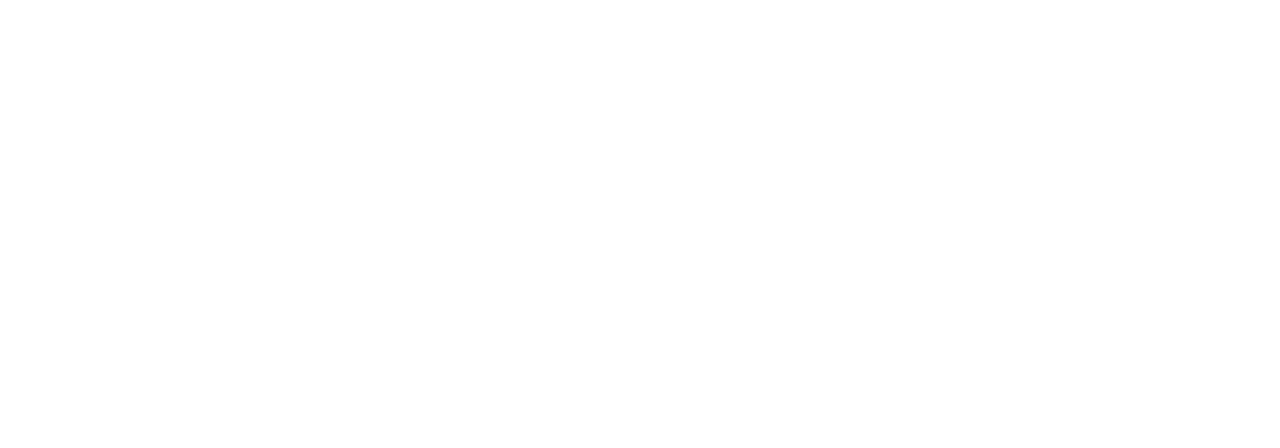
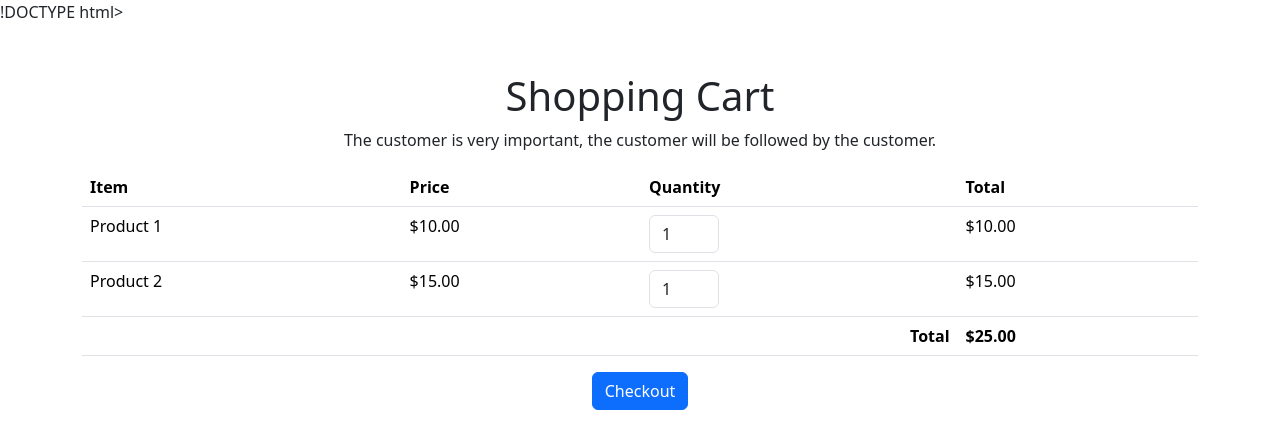
Before and after one commit to acciojob/bootstrap-shopping-cart-praveensingh1999, a website: page main.html in a window 1280 px wide. Drawn offline with nearby package versions, Linux system fonts and the light colour scheme.

Commit message:
created a submission

```diff
--- a/main.html
+++ b/main.html
@@ -1,16 +1,54 @@
-<!DOCTYPE html>
-
-<html>
+!DOCTYPE html>
+<html lang="en">
 
 <head>
-	<link rel="stylesheet" href="styles.css">
+    <meta charset="UTF-8">
+    <meta name="viewport" content="width=device-width, initial-scale=1.0">
+    <link rel="stylesheet" href="styles.css">
+    <link href="https://cdn.jsdelivr.net/npm/bootstrap@5.3.7/dist/css/bootstrap.min.css" rel="stylesheet" integrity="sha384-LN+7fdVzj6u52u30Kp6M/trliBMCMKTyK833zpbD+pXdCLuTusPj697FH4R/5mcr" crossorigin="anonymous">
+    <title>Shopping Cart</title>
 </head>
 
 <body>
-	<!-- the entire body must be written by student -->
-    <script type="text/javascript" src="./script.js">
-</script>
+    <div class="container mt-5">
+        <h1 class="text-center">Shopping Cart</h1>
+        <p class="text-center">The customer is very important, the customer will be followed by the customer.</p>
 
+        <table class="table">
+            <thead>
+                <tr>
+                    <th scope="col">Item</th>
+                    <th scope="col">Price</th>
+                    <th scope="col">Quantity</th>
+                    <th scope="col">Total</th>
+                </tr>
+            </thead>
+            <tbody>
+                <tr>
+                    <td>Product 1</td>
+                    <td>$10.00</td>
+                    <td><input type="number" value="1" min="1" class="form-control" style="width: 70px;"></td>
+                    <td>$10.00</td>
+                </tr>
+                <tr>
+                    <td>Product 2</td>
+                    <td>$15.00</td>
+                    <td><input type="number" value="1" min="1" class="form-control" style="width: 70px;"></td>
+                    <td>$15.00</td>
+                </tr>
+                <tr>
+                    <td colspan="3" class="text-end"><strong>Total</strong></td>
+                    <td><strong>$25.00</strong></td>
+                </tr>
+            </tbody>
+        </table>
+
+        <div class="text-center">
+            <button class="btn btn-primary">Checkout</button>
+        </div>
+    </div>
+
+    <script type="text/javascript" src="./script.js"></script>
 </body>
 
 </html>
```
